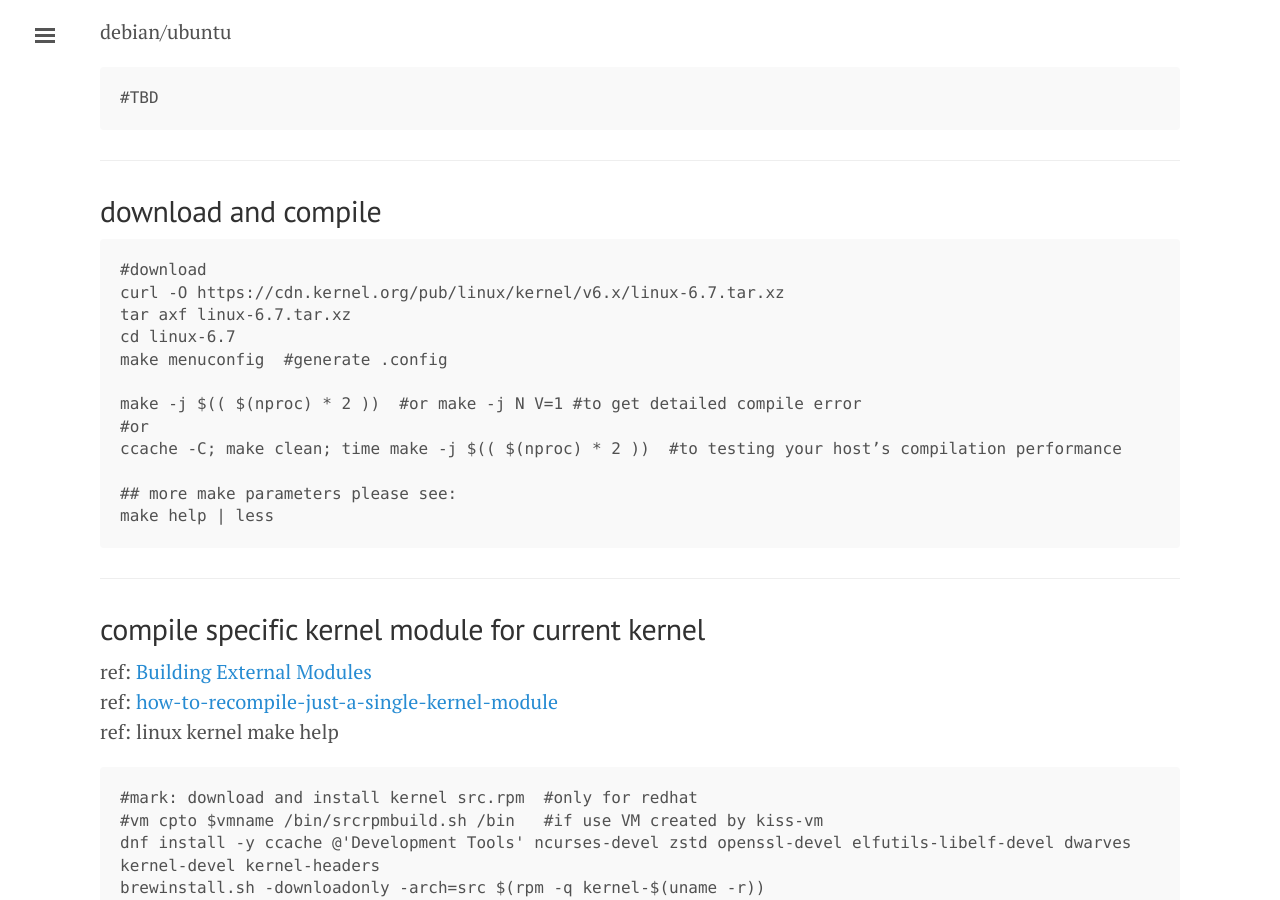
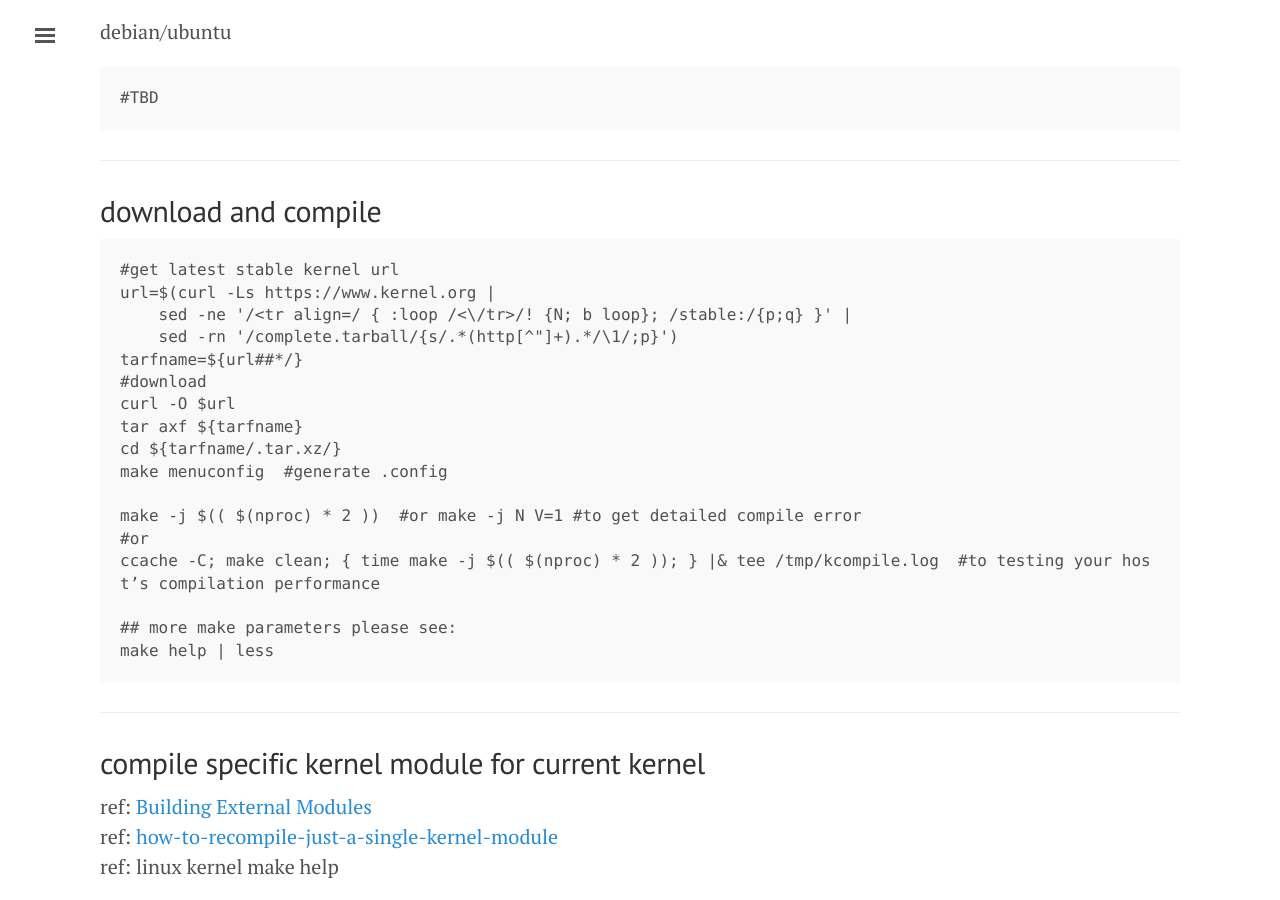
Before and after one commit to tcler/tcler.github.io, a Jekyll site: the page built from _posts/2024-01-12-compile-linux-upstream-kernel.md, in a window 1280 px wide and 900 px high, scrolled down 1099 px. Built offline with Jekyll 4.4.1, drawn with Linux system fonts in a browser that asks for light colours.

Commit message:
_posts: update 2024-01-12-compile-linux-upstream-kernel.md
Signed-off-by: Jianhong Yin <yin-jianhong@163.com>

````diff
--- a/_posts/2024-01-12-compile-linux-upstream-kernel.md
+++ b/_posts/2024-01-12-compile-linux-upstream-kernel.md
@@ -39,15 +39,20 @@ debian/ubuntu
 ---
 ## download and compile
 ```
+#get latest stable kernel url
+url=$(curl -Ls https://www.kernel.org |
+    sed -ne '/<tr align=/ { :loop /<\/tr>/! {N; b loop}; /stable:/{p;q} }' |
+    sed -rn '/complete.tarball/{s/.*(http[^"]+).*/\1/;p}')
+tarfname=${url##*/}
 #download
-curl -O https://cdn.kernel.org/pub/linux/kernel/v6.x/linux-6.7.tar.xz
-tar axf linux-6.7.tar.xz
-cd linux-6.7
+curl -O $url
+tar axf ${tarfname}
+cd ${tarfname/.tar.xz/}
 make menuconfig  #generate .config
 
 make -j $(( $(nproc) * 2 ))  #or make -j N V=1 #to get detailed compile error
 #or
-ccache -C; make clean; time make -j $(( $(nproc) * 2 ))  #to testing your host’s compilation performance
+ccache -C; make clean; { time make -j $(( $(nproc) * 2 )); } |& tee /tmp/kcompile.log  #to testing your host’s compilation performance
 
 ## more make parameters please see:
 make help | less
````
